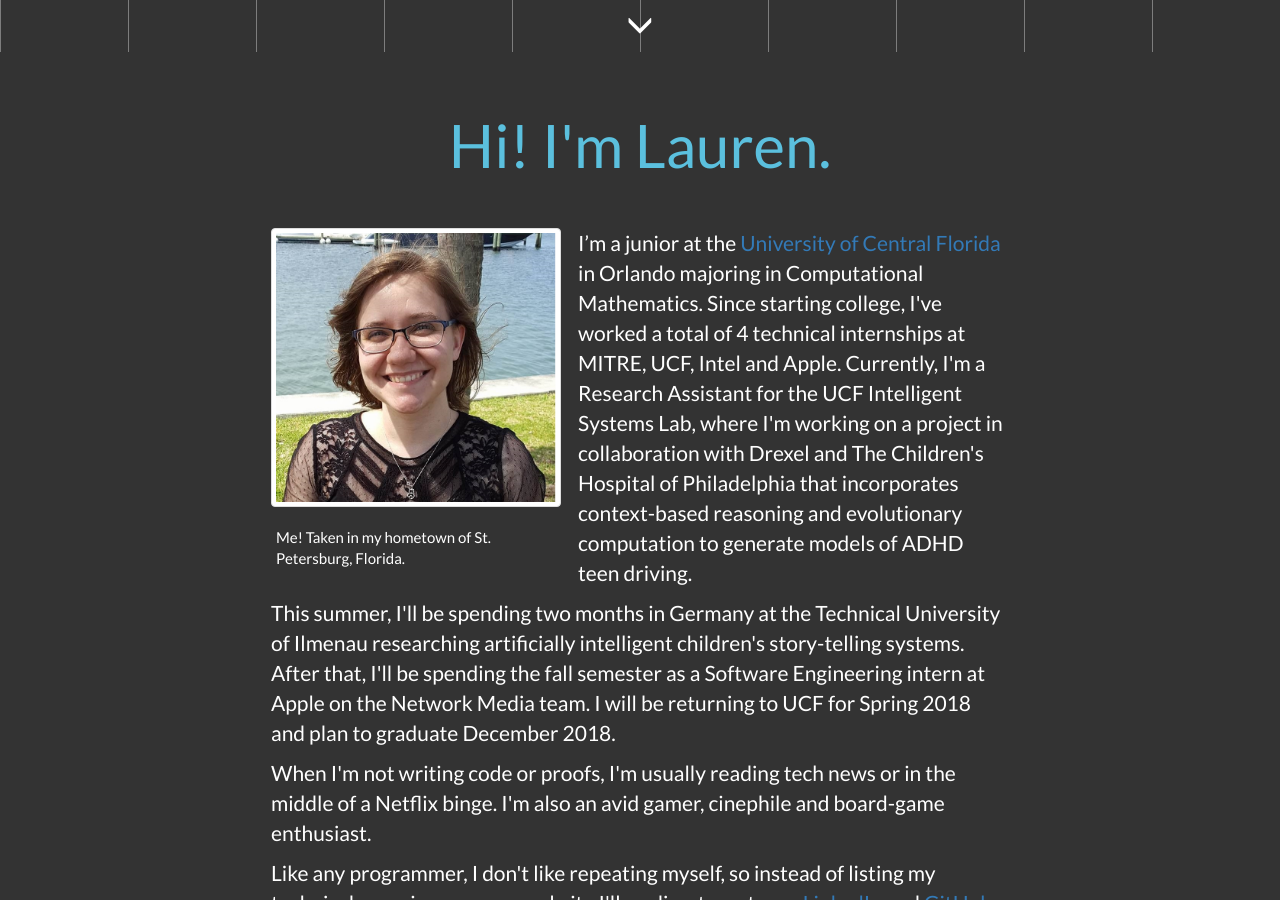
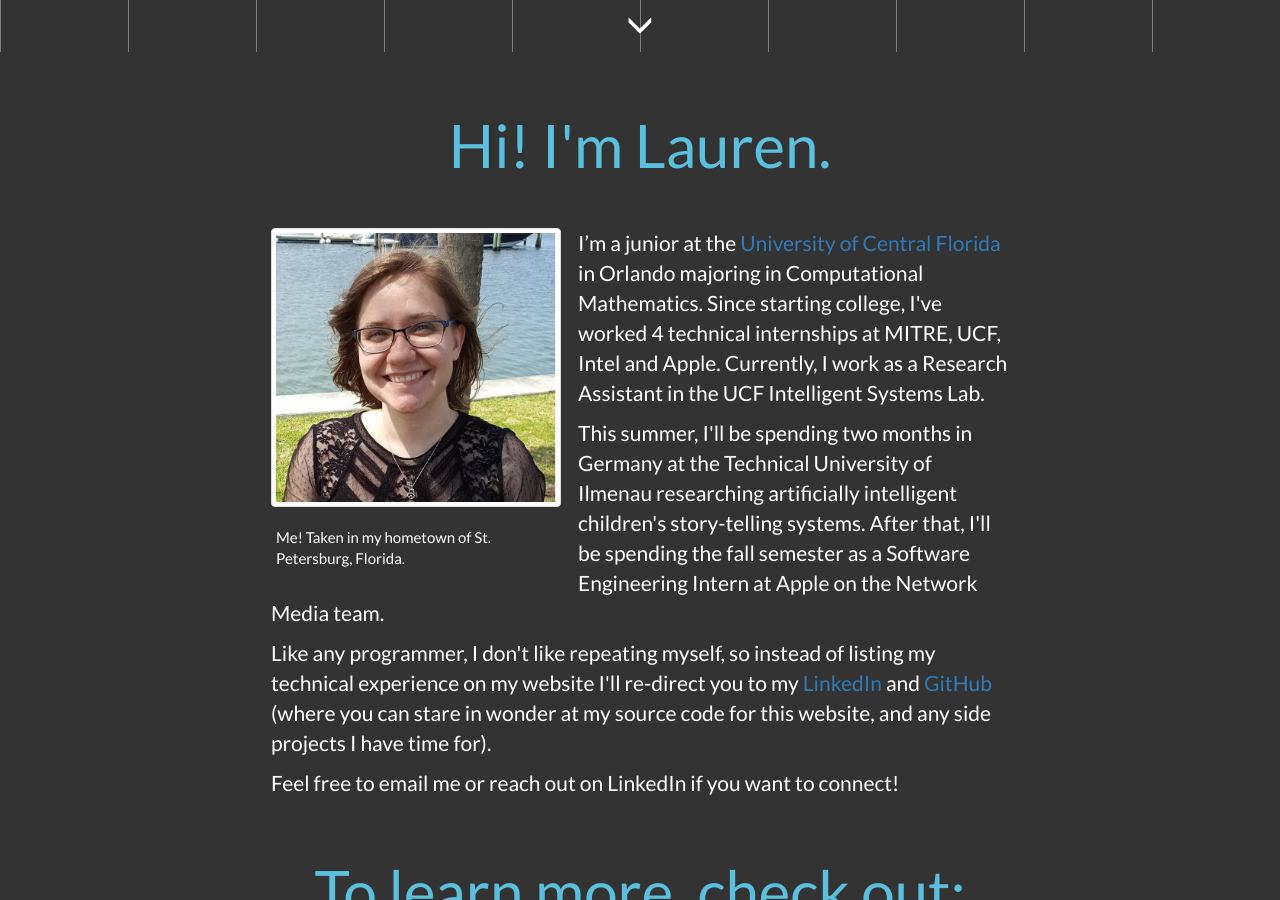
Before and after one commit to hastingsl/hastingsl.github.io, a Jekyll site: the page built from index.html, in a window 1280 px wide and 900 px high, scrolled down 848 px. Built offline with Jekyll 4.4.1, drawn with Linux system fonts in a browser that asks for light colours; nearby versions of some CDN libraries; some of the changed text lies outside the part shown.

Commit message:
Updated bio.

```diff
--- a/index.html
+++ b/index.html
@@ -33,16 +33,13 @@
     </figcaption>
   </figure>
   <p>
-    I’m a junior at the <a href="https://www.ucf.edu" target="_blank"> University of Central Florida</a> in Orlando majoring in Computational Mathematics. Since starting college, I've worked a total of 4 technical internships at MITRE, UCF, Intel and Apple. Currently, I'm a Research Assistant for the UCF Intelligent Systems Lab, where I'm working on a project in collaboration with Drexel and The Children's Hospital of Philadelphia that incorporates context-based reasoning and evolutionary computation to generate models of ADHD teen driving.
+    I’m a junior at the <a href="https://www.ucf.edu" target="_blank"> University of Central Florida</a> in Orlando majoring in Computational Mathematics. Since starting college, I've worked 4 technical internships at MITRE, UCF, Intel and Apple. Currently, I work as a Research Assistant in the UCF Intelligent Systems Lab.
   </p>
   <p>
-    This summer, I'll be spending two months in Germany at the Technical University of Ilmenau researching artificially intelligent children's story-telling systems. After that, I'll be spending the fall semester as a Software Engineering intern at Apple on the Network Media team. I will be returning to UCF for Spring 2018 and plan to graduate December 2018.
+    This summer, I'll be spending two months in Germany at the Technical University of Ilmenau researching artificially intelligent children's story-telling systems. After that, I'll be spending the fall semester as a Software Engineering Intern at Apple on the Network Media team.
   </p>
   <p>
-    When I'm not writing code or proofs, I'm usually reading tech news or in the middle of a Netflix binge. I'm also an avid gamer, cinephile and board-game enthusiast.
-  </p>
-  <p>
-    Like any programmer, I don't like repeating myself, so instead of listing my technical experience on my website I'll re-direct you to my <a href="https://www.linkedin.com/in/hastingsl" target="_blank">LinkedIn</a> and <a href="https://www.github.com/hastingsl" target="_blank">GitHub</a> (where you can stare in wonder at my source code for this website, and maybe someday side-projects if I have time).
+    Like any programmer, I don't like repeating myself, so instead of listing my technical experience on my website I'll re-direct you to my <a href="https://www.linkedin.com/in/hastingsl" target="_blank">LinkedIn</a> and <a href="https://www.github.com/hastingsl" target="_blank">GitHub</a> (where you can stare in wonder at my source code for this website, and any side projects I have time for).
   </p>
   <p>
     Feel free to email me or reach out on LinkedIn if you want to connect!
```
